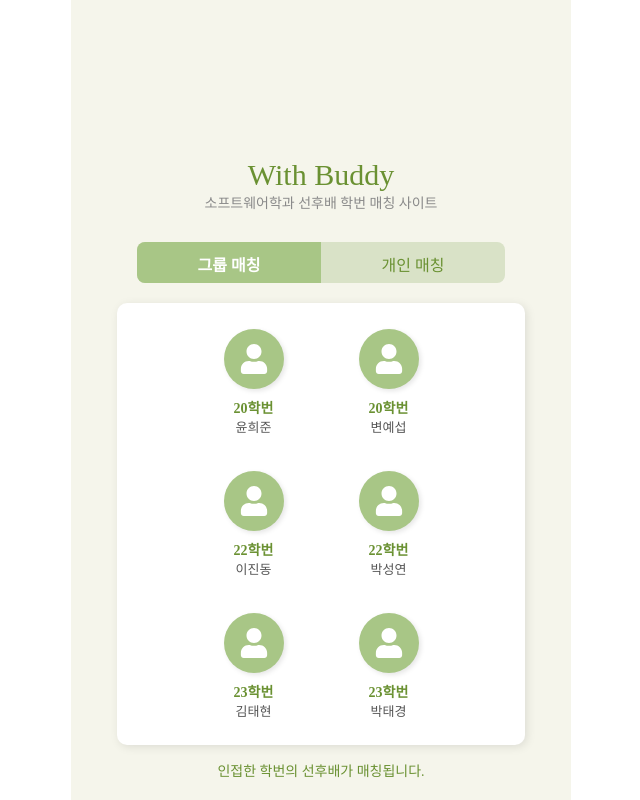
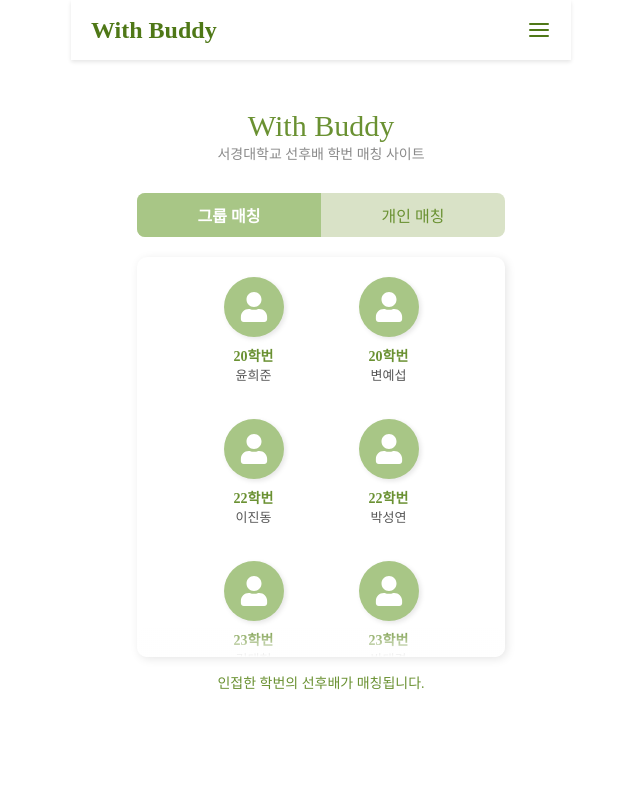
Before and after one commit to psyyyyyyyyyyyyyy/WithBuddy_fe, a React (Vite) app: page / in a window 1280 px wide. Shown: the whole page, without its empty margins (319-959 px from the left). Built offline with nearby package versions, Linux system fonts and the light colour scheme; a web font is replaced by a local one.

Commit message:
✨Feat : 메인페이지 모달 추가 및 ui 수정

```diff
--- a/src/components/main/GroupMatching.jsx
+++ b/src/components/main/GroupMatching.jsx
@@ -1,20 +1,104 @@
+import { useState } from "react";
 import styles from "./groupMatching.module.css";
 import { FaUser } from "react-icons/fa";
+import MemberModal from "./MemberModal";
 
 const members = [
-  { id: 1, year: "20학번", name: "윤희준" },
-  { id: 2, year: "20학번", name: "변예섭" },
-  { id: 3, year: "22학번", name: "이진동" },
-  { id: 4, year: "22학번", name: "박성연" },
-  { id: 5, year: "23학번", name: "김태현" },
-  { id: 6, year: "23학번", name: "박태경" },
+  {
+    id: 1,
+    year: "20학번",
+    name: "윤희준",
+    instagram: "@yoon_hj",
+    kakao: "yoon123",
+    mbti: "ENTP",
+    bio: "여행과 음악을 좋아해요!",
+  },
+  {
+    id: 2,
+    year: "20학번",
+    name: "변예섭",
+    instagram: "@byeon_ys",
+    kakao: "yeon98",
+    mbti: "INFJ",
+    bio: "책 읽는 걸 좋아하는 사람",
+  },
+  {
+    id: 3,
+    year: "22학번",
+    name: "이진동",
+    instagram: null,
+    kakao: "jindong22",
+    mbti: "ISTP",
+    bio: "코딩할 때 가장 행복해요!",
+  },
+  {
+    id: 4,
+    year: "22학번",
+    name: "박성연",
+    instagram: "@sy_ovo_oxo",
+    kakao: null,
+    mbti: "ENTP",
+    bio: "사람 만나는 걸 싫어해요 :)",
+  },
+  {
+    id: 5,
+    year: "23학번",
+    name: "김태현",
+    instagram: "@kimth23",
+    kakao: "thkim123",
+    mbti: "INTJ",
+    bio: "조용한 성격이지만 친해지면 말 많아요!",
+  },
+  {
+    id: 6,
+    year: "23학번",
+    name: "박태경",
+    instagram: null,
+    kakao: null,
+    mbti: "ENTP",
+    bio: "축구를 좋아하는 개발자!",
+  },
+  {
+    id: 7,
+    year: "22학번",
+    name: "박성연",
+    instagram: "@sy_ovo_oxo",
+    kakao: null,
+    mbti: "ENTP",
+    bio: "사람 만나는 걸 싫어해요 :)",
+  },
+  {
+    id: 8,
+    year: "23학번",
+    name: "김태현",
+    instagram: "@kimth23",
+    kakao: "thkim123",
+    mbti: "INTJ",
+    bio: "조용한 성격이지만 친해지면 말 많아요!",
+  },
+  {
+    id: 9,
+    year: "23학번",
+    name: "박태경",
+    instagram: null,
+    kakao: null,
+    mbti: "ENTP",
+    bio: "축구를 좋아하는 개발자!",
+  },
 ];
 
+
 export default function GroupMatching() {
+  const [selectedMember, setSelectedMember] = useState(null);
+
   return (
     <div className={styles.container}>
       {members.map((member) => (
-        <div key={member.id} className={styles.memberCard}>
+        <div
+          key={member.id}
+          className={styles.memberCard}
+          onClick={() => setSelectedMember(member)}
+        >
           <div className={styles.iconCircle}>
             <FaUser className={styles.icon} />
           </div>
@@ -22,6 +106,11 @@ export default function GroupMatching() {
           <p className={styles.name}>{member.name}</p>
         </div>
       ))}
+
+      {/* 모달 */}
+      {selectedMember && (
+        <MemberModal member={selectedMember} onClose={() => setSelectedMember(null)} />
+      )}
     </div>
   );
 }
--- a/src/components/main/Main.jsx
+++ b/src/components/main/Main.jsx
@@ -2,16 +2,18 @@ import { useState } from "react";
 import GroupMatching from "./GroupMatching";
 import PersonalMatching from "./PersonalMatching";
 import styles from "./main.module.css";
+import Header from "../header/Header";
 
 export default function Main() {
   const [activeTab, setActiveTab] = useState("group");
 
   return (
     <div className={styles.allContainer}>
+      <Header />
       <div className={styles.titleContainer}>
         <h2 className={styles.title}>With Buddy</h2>
         <p className={styles.subtitle}>
-          소프트웨어학과 선후배 학번 매칭 사이트
+          서경대학교 선후배 학번 매칭 사이트
         </p>
       </div>
 
--- /dev/null
+++ b/src/components/main/MemberModal.jsx
@@ -0,0 +1,39 @@
+import { FaTimes, FaInstagram, FaCommentDots, FaBrain } from "react-icons/fa";
+import { MdShortText } from "react-icons/md";
+import styles from "./memberModal.module.css";
+
+export default function GroupModal({ member, onClose }) {
+  if (!member) return null;
+
+  return (
+    <div className={styles.modalOverlay} onClick={onClose}>
+      <div className={styles.modalContent} onClick={(e) => e.stopPropagation()}>
+        <button className={styles.closeButton} onClick={onClose}>
+          <FaTimes />
+        </button>
+
+        <h2 className={styles.name}>{member.name}</h2>
+        <p className={styles.year}>{member.year}</p>
+        <hr/>
+        <div className={styles.infoContainer}>
+          <div className={styles.infoRow}>
+            <FaInstagram className={styles.icon} />
+            <p>{member.instagram || "없음"}</p>
+          </div>
+          <div className={styles.infoRow}>
+            <FaCommentDots className={styles.icon} />
+            <p>{member.kakao || "없음"}</p>
+          </div>
+          <div className={styles.infoRow}>
+            <FaBrain className={styles.icon} />
+            <p>{member.mbti || "없음"}</p>
+          </div>
+          <div className={styles.infoRow}>
+            <MdShortText className={styles.icon} />
+            <p>{member.bio || "한줄소개 없음"}</p>
+          </div>
+        </div>
+      </div>
+    </div>
+  );
+}
--- a/src/components/main/PersonalMatching.jsx
+++ b/src/components/main/PersonalMatching.jsx
@@ -1,20 +1,77 @@
+import { useState } from "react";
 import styles from "./groupMatching.module.css";
 import { FaUser } from "react-icons/fa";
+import MemberModal from "./MemberModal";
 
 const members = [
-  { id: 1, year: "20학번", name: "윤희준" },
-  { id: 2, year: "20학번", name: "변예섭" },
-  { id: 3, year: "22학번", name: "이진동" },
-  { id: 4, year: "22학번", name: "박성연" },
-  { id: 5, year: "23학번", name: "김태현" },
-  { id: 6, year: "23학번", name: "박태경" },
+  {
+    id: 1,
+    year: "20학번",
+    name: "윤희준",
+    instagram: "@yoon_hj",
+    kakao: "yoon123",
+    mbti: "ENTP",
+    bio: "여행과 음악을 좋아해요!",
+  },
+  {
+    id: 2,
+    year: "20학번",
+    name: "변예섭",
+    instagram: "@byeon_ys",
+    kakao: "yeon98",
+    mbti: "INFJ",
+    bio: "책 읽는 걸 좋아하는 사람",
+  },
+  {
+    id: 3,
+    year: "22학번",
+    name: "이진동",
+    instagram: null,
+    kakao: "jindong22",
+    mbti: "ISTP",
+    bio: "코딩할 때 가장 행복해요!",
+  },
+  {
+    id: 4,
+    year: "22학번",
+    name: "박성연",
+    instagram: "@sy_ovo_oxo",
+    kakao: null,
+    mbti: "ENTP",
+    bio: "사람 만나는 걸 싫어해요 :)",
+  },
+  {
+    id: 5,
+    year: "23학번",
+    name: "김태현",
+    instagram: "@kimth23",
+    kakao: "thkim123",
+    mbti: "INTJ",
+    bio: "조용한 성격이지만 친해지면 말 많아요!",
+  },
+  {
+    id: 6,
+    year: "23학번",
+    name: "박태경",
+    instagram: null,
+    kakao: null,
+    mbti: "ENTP",
+    bio: "축구를 좋아하는 개발자!",
+  },
 ];
 
+
 export default function PersonalMatching() {
+  const [selectedMember, setSelectedMember] = useState(null);
+
   return (
     <div className={styles.container}>
       {members.map((member) => (
-        <div key={member.id} className={styles.memberCard}>
+        <div
+          key={member.id}
+          className={styles.memberCard}
+          onClick={() => setSelectedMember(member)}
+        >
           <div className={styles.iconCircle}>
             <FaUser className={styles.icon} />
           </div>
@@ -22,6 +79,11 @@ export default function PersonalMatching() {
           <p className={styles.name}>{member.name}</p>
         </div>
       ))}
+
+      {/* 모달 */}
+      {selectedMember && (
+        <MemberModal member={selectedMember} onClose={() => setSelectedMember(null)} />
+      )}
     </div>
   );
 }
--- a/src/components/main/groupMatching.module.css
+++ b/src/components/main/groupMatching.module.css
@@ -1,9 +1,21 @@
 .container {
-  display: flex;
-  flex-wrap: wrap;
-  justify-content: center;
+  display: grid;
+  grid-template-columns: repeat(2, 1fr); /* 한 줄에 2개의 카드 */
   gap: 35px;
   padding: 20px 0;
+  height: 100%;
+  overflow-x: hidden;
+  grid-auto-rows: auto; /* 행의 높이를 자동으로 설정 */
+  grid-template-rows: auto; /* 행의 높이를 자동으로 설정 */
+}
+
+.container > :nth-child(odd) {
+  grid-column: span 1; /* 홀수 번째 아이템은 한 칸만 차지 */
+}
+
+.container::-webkit-scrollbar {
+  width: 0px; /* 수평/수직 스크롤바 숨기기 */
+  height: 0px;
 }
 
 .memberCard {
--- a/src/components/main/main.module.css
+++ b/src/components/main/main.module.css
@@ -2,7 +2,7 @@
   display: flex;
   flex-direction: column;
   align-items: center;
-  background-color: #f5f5eb;
+  justify-content: center;
   height: 100dvh;
   padding: 20px;
   box-sizing: border-box;
@@ -11,7 +11,6 @@
 .titleContainer {
   text-align: center;
   margin-bottom: 30px;
-  margin-top: 30%;
 }
 
 .title {
@@ -59,6 +58,7 @@
   background-color: white;
   width: 80%;
   max-width: 400px;
+  max-height: 400px;
   min-height: 300px;
   border-radius: 10px;
   box-shadow: 2px 2px 10px rgba(0, 0, 0, 0.1);
@@ -66,6 +66,21 @@
   align-items: center;
   justify-content: center;
   padding: 20px;
+  position: relative;
+  box-sizing: border-box;
+}
+
+
+.contentBox::after {
+  content: '';
+  border-radius: 10px;
+  position: absolute;
+  bottom: 0;
+  left: 0;
+  width: 100%;
+  height: 30px; /* 그라데이션 높이 */
+  background: linear-gradient(to bottom, rgba(255, 255, 255, 0), rgba(255, 255, 255, 1));
+  pointer-events: none; /* 그라데이션이 클릭되지 않게 설정 */
 }
 
 .matchingText {
@@ -74,3 +89,10 @@
   color: #6a9132;
   text-align: center;
 }
+
+
+@media (max-height: 700px) {
+  .titleContainer {
+    margin-top: 15%;
+  }
+}
--- /dev/null
+++ b/src/components/main/memberModal.module.css
@@ -0,0 +1,79 @@
+.modalOverlay {
+  position: fixed;
+  top: 0;
+  left: 0;
+  width: 100%;
+  height: 100%;
+  background: rgba(0, 0, 0, 0.5);
+  display: flex;
+  justify-content: center;
+  align-items: center;
+  z-index: 1000;
+}
+
+.modalContent {
+  background: white;
+  padding: 20px;
+  border-radius: 10px;
+  text-align: center;
+  box-shadow: 0 2px 10px rgba(0, 0, 0, 0.2);
+  position: relative;
+  width: 300px;
+}
+
+.closeButton {
+  position: absolute;
+  top: 10px;
+  right: 10px;
+  border: none;
+  background: none;
+  cursor: pointer;
+  font-size: 20px;
+}
+
+.closeButton:hover {
+  color: #d9534f;
+}
+
+.name {
+  font-size: 20px;
+  font-weight: bold;
+  color: #6a9132;
+}
+
+.year {
+  color: gray;
+  margin-bottom: 10px;
+}
+
+.infoContainer {
+  display: flex;
+  flex-direction: column;
+  align-items: flex-start;
+  gap: 15px;
+}
+
+.infoRow {
+  display: flex;
+  align-items: center;
+  gap: 8px;
+}
+
+.infoRow p {
+  text-align: start;
+  word-break: break-word; /* 긴 단어가 있을 경우 줄바꿈 */
+  white-space: normal; /* 줄바꿈 허용 */
+  overflow-wrap: break-word; /* 단어가 길 때 자동 줄바꿈 */
+  max-width: 90%;
+}
+
+.icon {
+  font-size: 20px;
+  color: #6a9132;
+}
+
+hr {
+  width: 100%;
+  border: 1px solid #6a9132;
+  margin-bottom: 20px;
+}
```
